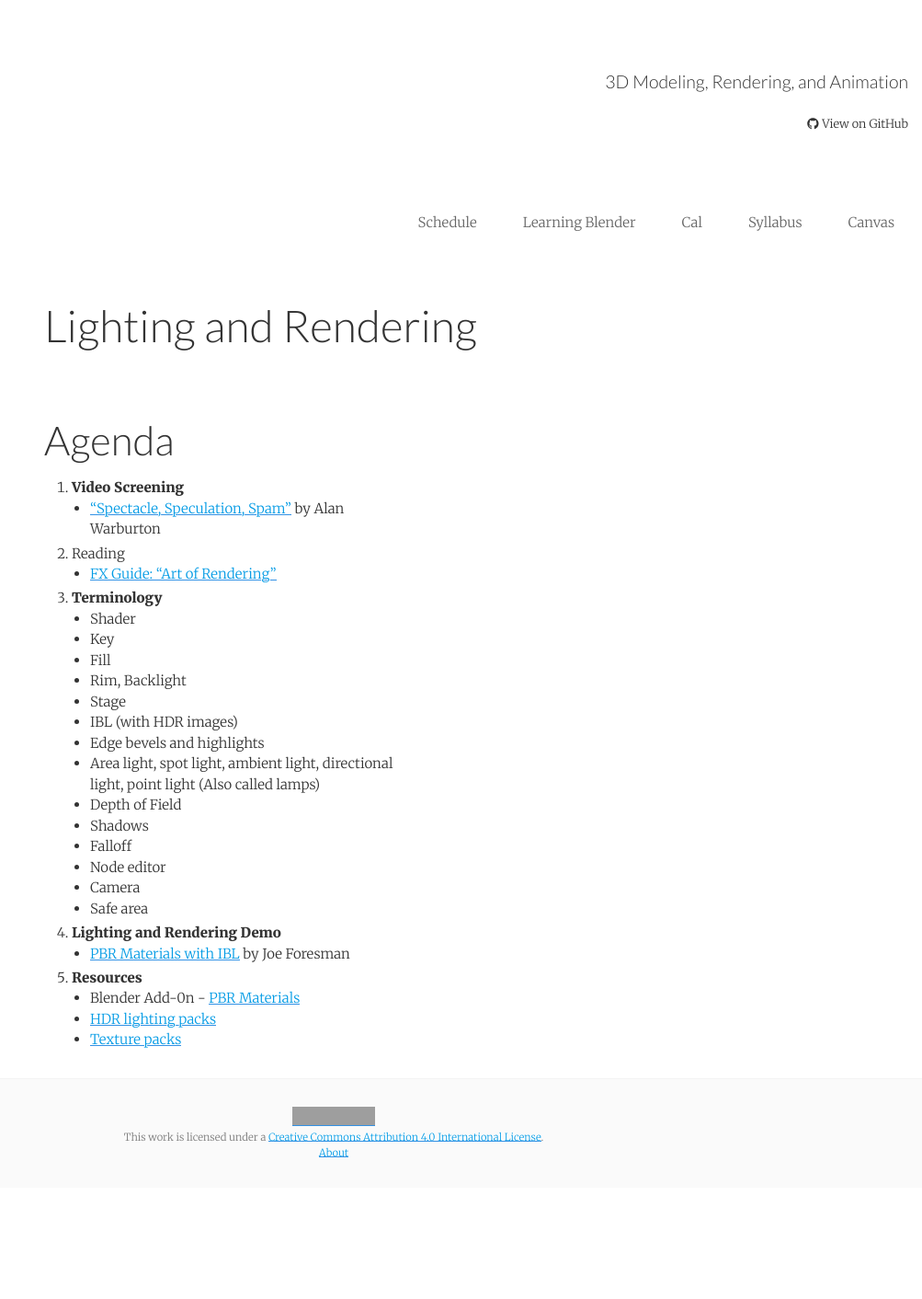
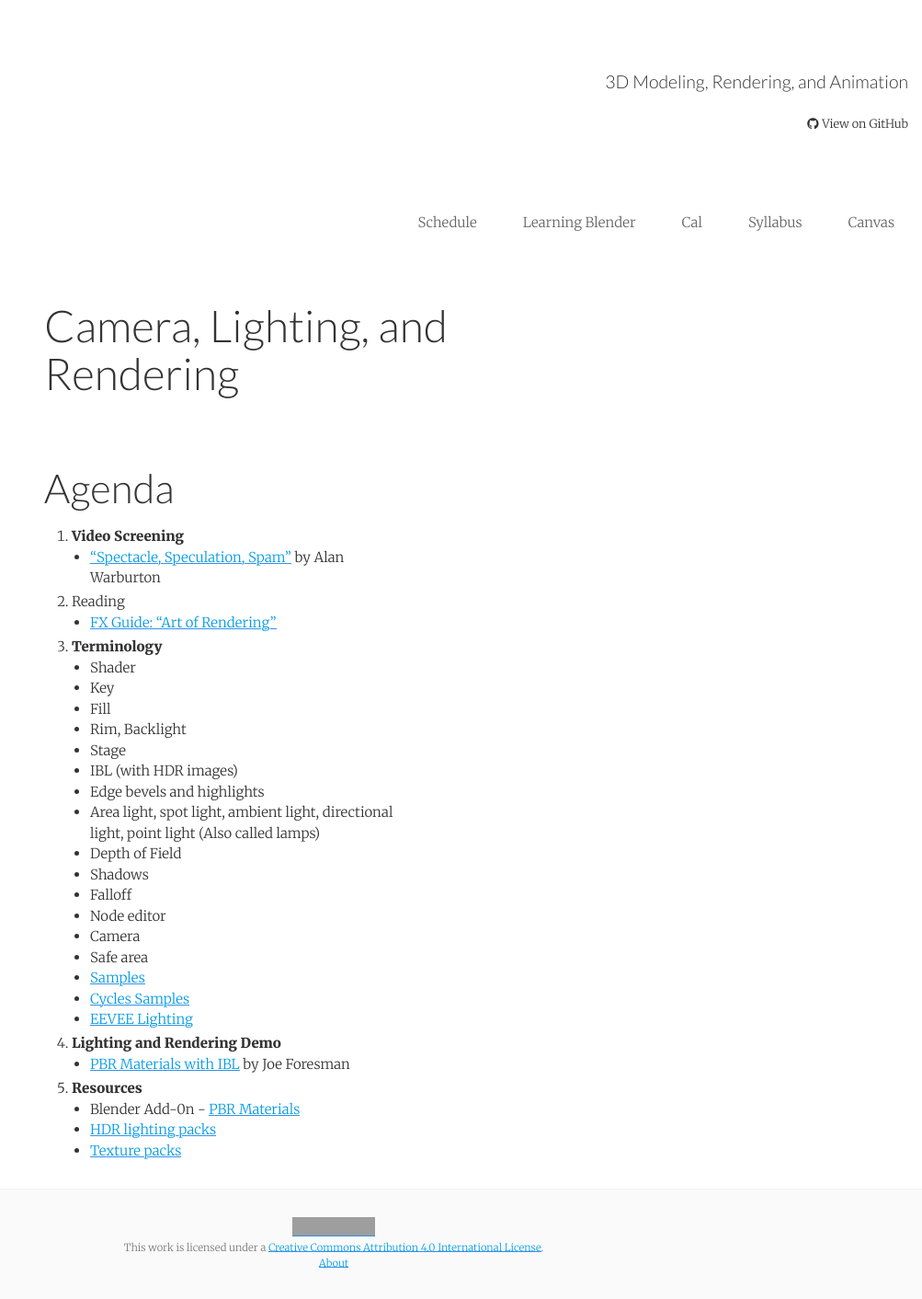
Before and after one commit to michael-collins/3d-modeling-rendering-animation-fa19--oer, a Jekyll site: the page built from _agendas/lighting-rendering-agenda/lighting-rendering-agenda.md, in a window 1280 px wide. Shown: the whole page at 92% size, without its empty margins (277-1280 px from the left). Built offline with Jekyll 4.4.1, drawn with Linux system fonts in a browser that asks for light colours; nearby versions of some CDN libraries; before the commit the page ends 1291 px from its top, so only the background shows below that; grey boxes are pictures that could not be loaded.

Commit message:
Update lighting-rendering-agenda.md

```diff
--- a/_agendas/lighting-rendering-agenda/lighting-rendering-agenda.md
+++ b/_agendas/lighting-rendering-agenda/lighting-rendering-agenda.md
@@ -1,6 +1,6 @@
 ---
 layout: post
-title: Lighting and Rendering
+title: Camera, Lighting, and Rendering
 categories: agenda
 comments: false
 published: true
@@ -21,13 +21,16 @@ excerpt: Introduction to lighting and rendering
   - Stage
   - IBL (with HDR images)
   - Edge bevels and highlights
-  -  Area light, spot light, ambient light, directional light, point light (Also called lamps)
-  -  Depth of Field
-  -  Shadows
-  -  Falloff
-  -  Node editor
-  -  Camera
-  -  Safe area
+  - Area light, spot light, ambient light, directional light, point light (Also called lamps)
+  - Depth of Field
+  - Shadows
+  - Falloff
+  - Node editor
+  - Camera
+  - Safe area
+  - [Samples](https://docs.blender.org/manual/en/latest/render/cycles/render_settings/sampling.html)
+  - [Cycles Samples](https://www.youtube.com/watch?v=MoOOlf-yeSg)
+  - [EEVEE Lighting](https://www.youtube.com/watch?v=MFNurQ1AF2I)
 3. **Lighting and Rendering Demo**
   - [PBR Materials with IBL](https://www.youtube.com/watch?v=FRNCp9GueUs) by Joe Foresman
 5. **Resources**
```
